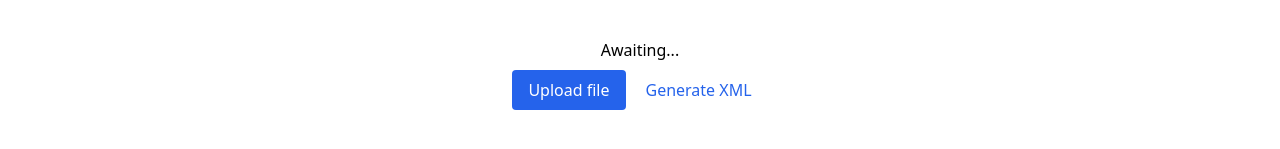
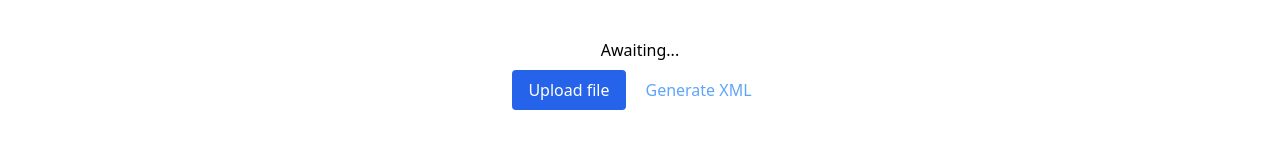
Before and after one commit to Gorisek-Bros/dsj-utils, a Nuxt app: page /obj2xml in a window 1280 px wide. Shown: the part 365-514 px from the top of the page. Built offline with nearby package versions, Linux system fonts and the light colour scheme.

Commit message:
feat: further ux tweaks

```diff
--- a/components/base/file-button.vue
+++ b/components/base/file-button.vue
@@ -1,9 +1,13 @@
 <script setup lang="ts">
+defineProps<{
+  disabled?: boolean
+}>()
+
 const openDialog = inject('openDialog')
 </script>
 
 <template>
-  <button v-bind="$attrs" @click="openDialog">
+  <button class="bg-blue-600 hover:bg-blue-700 rounded disabled:bg-blue-400 hover:disabled:bg-blue-400 text-white px-4 py-2" :disabled="disabled" @click="openDialog">
     <slot />
   </button>
 </template>
--- a/composables/useFile.ts
+++ b/composables/useFile.ts
@@ -19,7 +19,7 @@ export default function () {
 
     const buffer = await file.arrayBuffer()
     const blob = new Blob([buffer])
-    return blob.text()
+    return (await blob.text()).split('\n')
   }
 
   return {
--- a/pages/image2xml.vue
+++ b/pages/image2xml.vue
@@ -114,7 +114,7 @@ function onSubmit() {
         <canvas ref="canvas" class="mb-4" height="0" width="0" />
         <img ref="img" class="hidden" :src="preview" @load="drawImage">
         <span class="mb-2">{{ !!file ? file.name : `Awaiting...` }}</span>
-        <base-file-button class="bg-blue-600 hover:bg-blue-700 rounded text-white px-4 py-2">
+        <base-file-button>
           Upload file
         </base-file-button>
       </div>
--- a/pages/obj2xml.vue
+++ b/pages/obj2xml.vue
@@ -7,22 +7,46 @@ const { getContent } = useFile()
 const { parseObj, parseMtl, generateXml } = useObj()
 
 const files = ref<File[]>([])
-const source = ref(null)
+const source = ref<string>(null)
 
 const { copy, copied } = useClipboard({ source })
 
+function getAllowedFormats() {
+  const isObjUploaded = files.value.some(file => file.name.endsWith('.obj'))
+  const isMtlUploaded = files.value.some(file => file.name.endsWith('.mtl'))
+
+  if (isObjUploaded && isMtlUploaded)
+    return null
+
+  else if (isObjUploaded)
+    return '.mtl'
+
+  else if (isMtlUploaded)
+    return '.obj'
+
+  return '.mtl, .obj'
+}
+
+const canBeSent = computed(() => {
+  const allowedFormats = getAllowedFormats()
+  if (allowedFormats === '.mtl, .obj')
+    return false
+  else if (allowedFormats === '.mtl')
+    return true
+})
+
 async function onSubmit() {
-  const objContent = (await getContent(files.value.find(x => x.name.endsWith('.obj')))).split('\n')
-  const mtlContent = (await getContent(files.value.find(x => x.name.endsWith('.mtl'))))?.split('\n')
+  const objContent = (await getContent(files.value.find(x => x.name.endsWith('.obj'))))
+  const mtlContent = (await getContent(files.value.find(x => x.name.endsWith('.mtl'))))
 
-  source.value = generateXml(parseObj(objContent, mtlContent !== undefined ? parseMtl(mtlContent) : null))
+  source.value = generateXml(parseObj(objContent, mtlContent !== null ? parseMtl(mtlContent) : null))
   copy(source.value)
 }
 </script>
 
 <template>
   <section class="w-2/3 p-4 h-full">
-    <base-file v-model="files" accept="model/obj, model/mtl" :multiple="true">
+    <base-file v-model="files" :accept="getAllowedFormats()" :multiple="true">
       <div class="block flex flex-col justify-center items-center h-full">
         <div id="container" class="mb-4" />
         <ul v-if="files.length > 0" class="mb-2">
@@ -32,10 +56,10 @@ async function onSubmit() {
         </ul>
         <span v-else class="mb-2">Awaiting...</span>
         <div class="flex gap-1">
-          <base-file-button class="bg-blue-600 hover:bg-blue-700 rounded text-white px-4 py-2">
+          <base-file-button>
             Upload file
           </base-file-button>
-          <base-button v-if="!copied" secondary @click="onSubmit">
+          <base-button v-if="!copied" :disabled="!canBeSent" secondary @click="onSubmit">
             Generate XML
           </base-button>
           <base-button v-else secondary>
```
